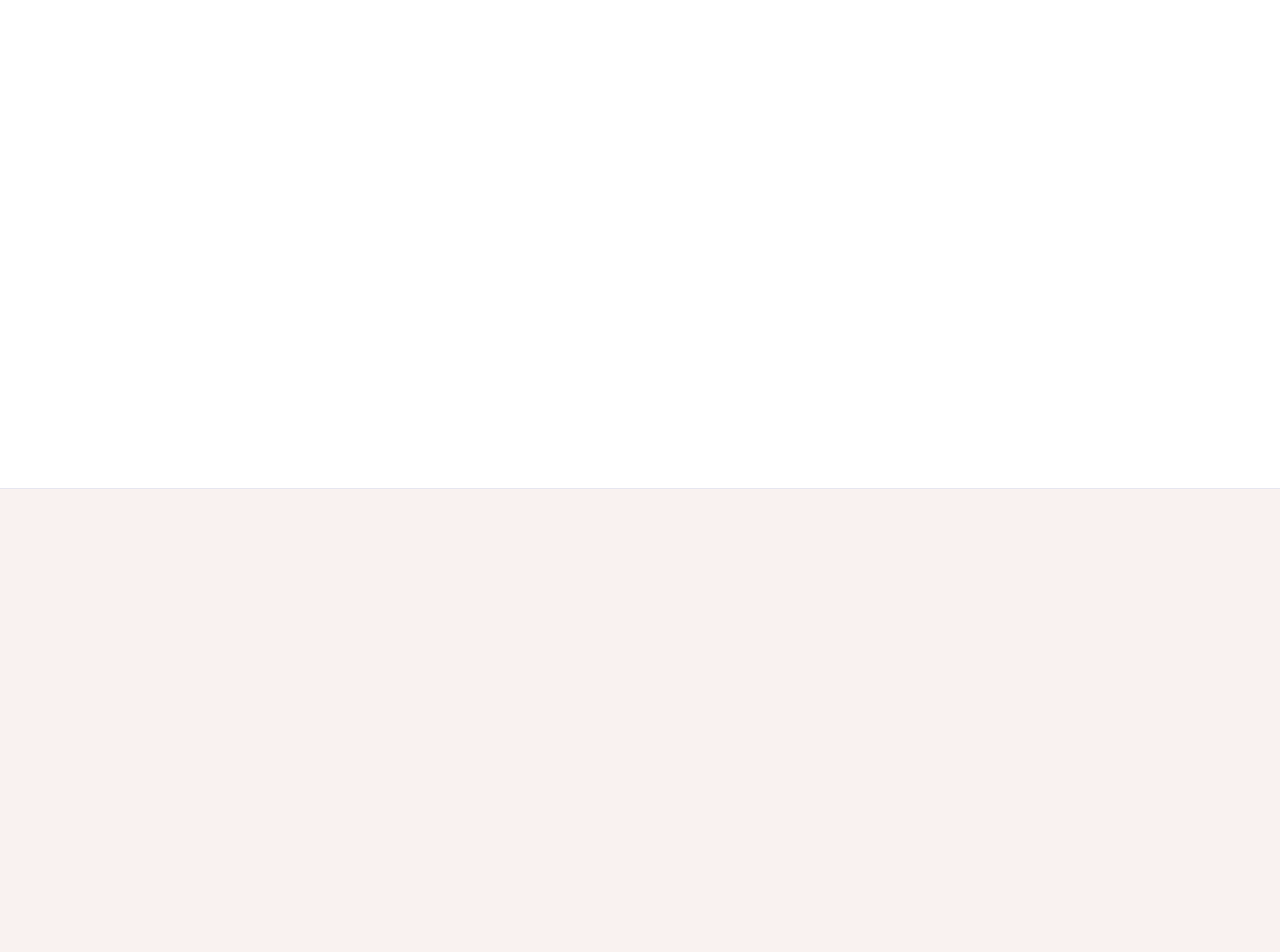
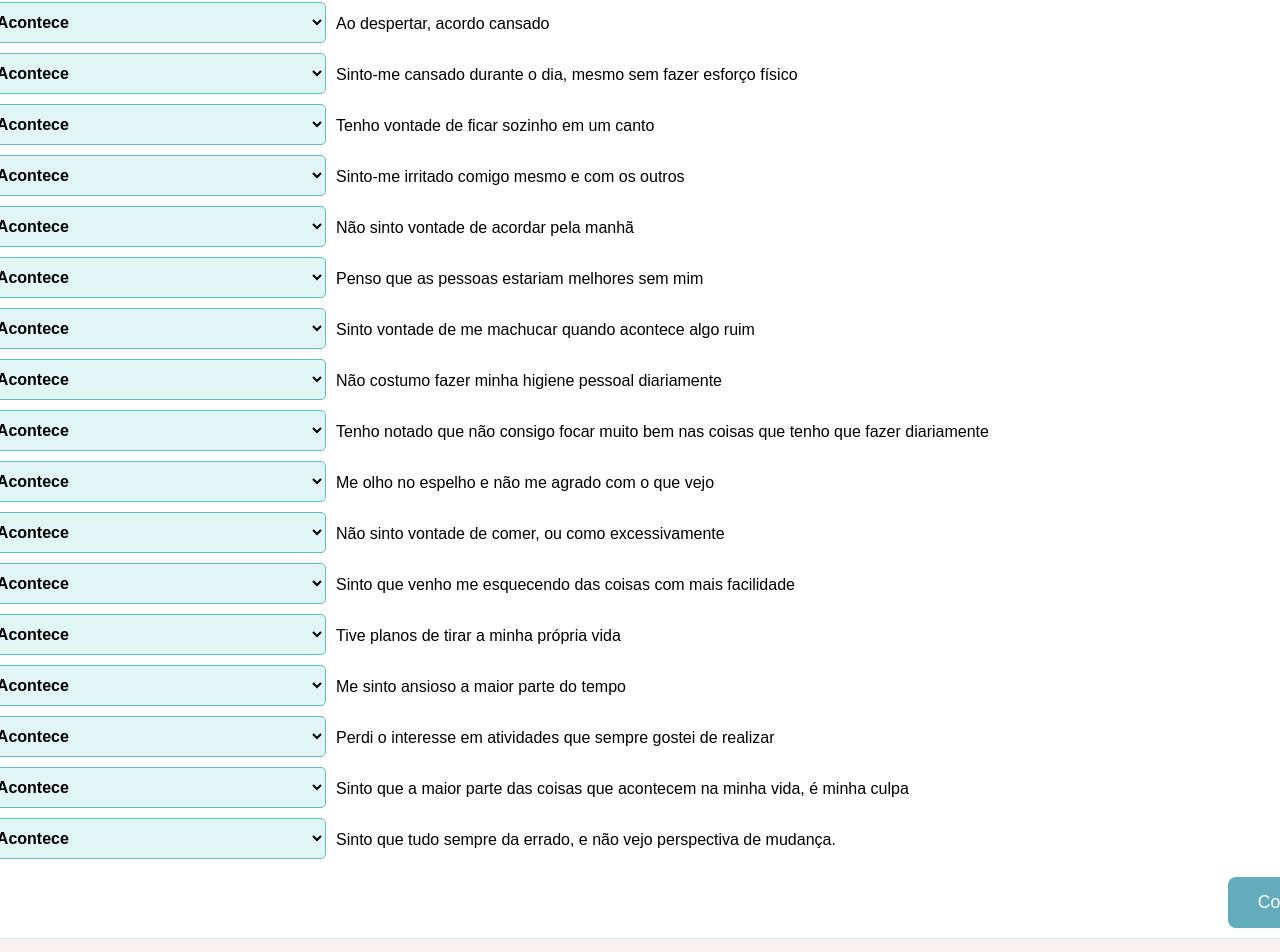
Before and after one commit to anaccdg/HelpMindFront, a React (Create React App) app: page /Questionario in a window 1280 px wide. Shown: the part 231-1183 px from the top of the page. Before the commit the page ends 800 px from the top, so only its background shows below. Built offline with nearby package versions, Linux system fonts and the light colour scheme.

Commit message:
Formulario
Termino da tela do questionario

```diff
--- a/src/pages/Conversation/conversation.css
+++ b/src/pages/Conversation/conversation.css
@@ -97,4 +97,10 @@
     background-size: contain;
     background-repeat: no-repeat;
     background-position: center;
-}
+    transition: transform 0.3s ease;
+  }
+
+  .send_button:hover {
+    transform: scale(1.1);
+    cursor: pointer;
+  }
--- a/src/pages/Questionario/questionario.css
+++ b/src/pages/Questionario/questionario.css
@@ -23,7 +23,7 @@
 
 .form_quest-container {
   width: 1490px;
-  height: 600px;
+  height: 1050px;
   flex-shrink: 0;
   border-radius: 8px;
   border: 1px solid var(--back-lines-in-white, #E6E6F0);
@@ -41,12 +41,19 @@
   padding: 15px 30px;
   transition: transform 0.2s;
   position: absolute;
-  bottom: 20px;
+  bottom: 10px;
   right: 20px;
 }
 
 .button_quest:hover {
   transform: scale(1.05);
+}
+
+.questionary-text {
+  display: inline-block;
+  vertical-align: middle;
+  margin-right: 20px;
+  margin-left: 10px;
 }
 
 
@@ -61,8 +68,9 @@
   font-weight: bold;
   cursor: pointer;
   outline: none;
+  margin-top: 10px;
+  display: inline-block;
   margin-left: 10px;
-  margin-top: 10px;
 }
 
 .lookup select:hover {
@@ -71,4 +79,6 @@
 
 .lookup select:focus {
   border-color: #5BC0BE;
+  transform: scale(1.05);
+  transition: transform 0.05s ease;
 }
--- a/src/pages/Questionario/questionario.js
+++ b/src/pages/Questionario/questionario.js
@@ -3,8 +3,29 @@ import { Link } from 'react-router-dom'
 import './questionario.css'
 import Descricao from "../../images/descricao.png"
 
-function Questionario(){
-        return(
+const opcoes = [
+  { value: "opcao1", label: "0 - Nunca Acontece" },
+  { value: "opcao2", label: "1 - Acontece uma vez no mês" },
+  { value: "opcao3", label: "2 - Acontece a cada 15 dias" },
+  { value: "opcao4", label: "3 - Acontece uma vez na semana" },
+  { value: "opcao5", label: "4 - Acontece mais de duas vezes na mesma semana" },
+  { value: "opcao6", label: "5 - Acontece o tempo todo" },
+]
+
+function ComboBox() {
+  return (
+    <select>
+      {opcoes.map((opcao) => (
+        <option key={opcao.value} value={opcao.value}>
+          {opcao.label}
+        </option>
+      ))}
+    </select>
+  )
+}
+
+function Questionario() {
+  return (
     <div className='container_questionario'>
       <div className='header_quest'>
         <h2 className='title_quest'>QUESTIONÁRIO</h2>
@@ -14,16 +35,82 @@ function Questionario(){
       </div>
       <div className='form_quest-container'>
         <div className='lookup'>
-                    <select>
-                        <option value="opcao1">0 - Nunca Acontece</option>
-                        <option value="opcao2">1 - Acontece uma vez no mês</option>
-                        <option value="opcao3">2 - Acontece a cada 15 dias</option>
-                        <option value="opcao4">3 - Acontece uma vez na semana</option>
-                        <option value="opcao5">4 - Acontece mais de duas vezes na mesma semana</option>
-                        <option value="opcao6">5 - Acontece o tempo todo</option>
-                    </select>
+          <ComboBox />
+          <div className='questionary-text'>Não me sinto acolhido e pertencente nos grupos sociais em que participo</div>
         </div>
-                    <Link to="/chat" className="button_quest"></Link>
+        <div className='lookup'>
+          <ComboBox />
+          <div className='questionary-text'>Quase todos os dias demoro a pegar no sono, não consigo me desligar</div>
+        </div>
+        <div className='lookup'>
+          <ComboBox />
+          <div className='questionary-text'>Ao despertar, acordo cansado</div>
+        </div>
+        <div className='lookup'>
+          <ComboBox />
+          <div className='questionary-text'>Sinto-me cansado durante o dia, mesmo sem fazer esforço físico</div>
+        </div>
+        <div className='lookup'>
+          <ComboBox />
+          <div className='questionary-text'>Tenho vontade de ficar sozinho em um canto</div>
+        </div>
+        <div className='lookup'>
+          <ComboBox />
+          <div className='questionary-text'>Sinto-me irritado comigo mesmo e com os outros</div>
+        </div>
+        <div className='lookup'>
+          <ComboBox />
+          <div className='questionary-text'>Não sinto vontade de acordar pela manhã</div>
+        </div>
+        <div className='lookup'>
+          <ComboBox />
+          <div className='questionary-text'>Penso que as pessoas estariam melhores sem mim</div>
+        </div>
+        <div className='lookup'>
+          <ComboBox />
+          <div className='questionary-text'>Sinto vontade de me machucar quando acontece algo ruim</div>
+        </div>
+        <div className='lookup'>
+          <ComboBox />
+          <div className='questionary-text'>Não costumo fazer minha higiene pessoal diariamente</div>
+        </div>
+        <div className='lookup'>
+          <ComboBox />
+          <div className='questionary-text'>Tenho notado que não consigo focar muito bem nas coisas que tenho que fazer diariamente</div>
+        </div>
+        <div className='lookup'>
+          <ComboBox />
+          <div className='questionary-text'>Me olho no espelho e não me agrado com o que vejo</div>
+        </div>
+        <div className='lookup'>
+          <ComboBox />
+          <div className='questionary-text'>Não sinto vontade de comer, ou como excessivamente</div>
+        </div>
+        <div className='lookup'>
+          <ComboBox />
+          <div className='questionary-text'>Sinto que venho me esquecendo das coisas com mais facilidade</div>
+        </div>
+        <div className='lookup'>
+          <ComboBox />
+          <div className='questionary-text'>Tive planos de tirar a minha própria vida</div>
+        </div>
+        <div className='lookup'>
+          <ComboBox />
+          <div className='questionary-text'>Me sinto ansioso a maior parte do tempo</div>
+        </div>
+        <div className='lookup'>
+          <ComboBox />
+          <div className='questionary-text'>Perdi o interesse em atividades que sempre gostei de realizar</div>
+        </div>
+        <div className='lookup'>
+          <ComboBox />
+          <div className='questionary-text'>Sinto que a maior parte das coisas que acontecem na minha vida, é minha culpa</div>
+        </div>
+        <div className='lookup'>
+          <ComboBox />
+          <div className='questionary-text'>Sinto que tudo sempre da errado, e não vejo perspectiva de mudança.</div>
+        </div>
+        <Link to="/chat" className="button_quest">Continuar</Link>
       </div>
     </div>
   )
```
Lines whose indentation alone changed are shown as unchanged.
